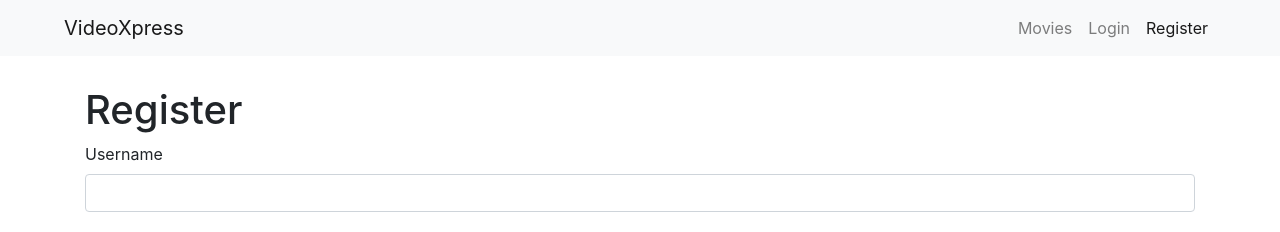
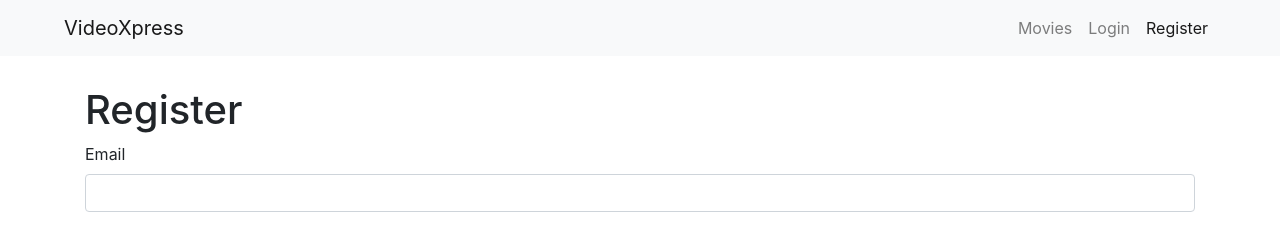
Before and after one commit to smnjsph13/videoexpress, a React (Create React App) app: page /register in a window 1280 px wide. Shown: the top 232 px of the page. Built offline with nearby package versions, Linux system fonts and the light colour scheme.

Commit message:
changee Username to Email

```diff
--- a/src/components/registerForm.jsx
+++ b/src/components/registerForm.jsx
@@ -35,7 +35,7 @@
       <div>
         <h1>Register</h1>
         <form onSubmit={this.handleSubmit}>
-          {this.renderInput("username", "Username")}
+          {this.renderInput("username", "Email")}
           {this.renderInput("password", "Password", "password")}
           {this.renderInput("name", "Name")}
           {this.renderButton("Register")}
```
